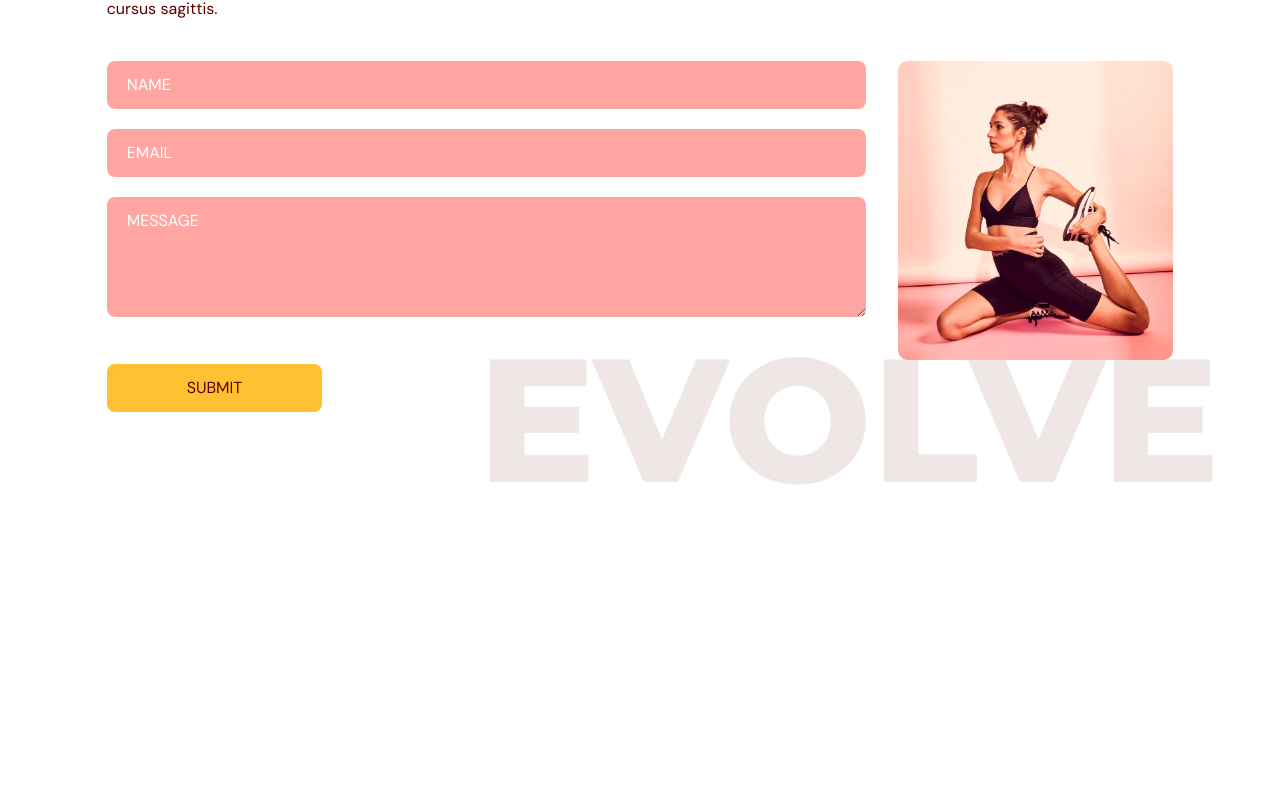
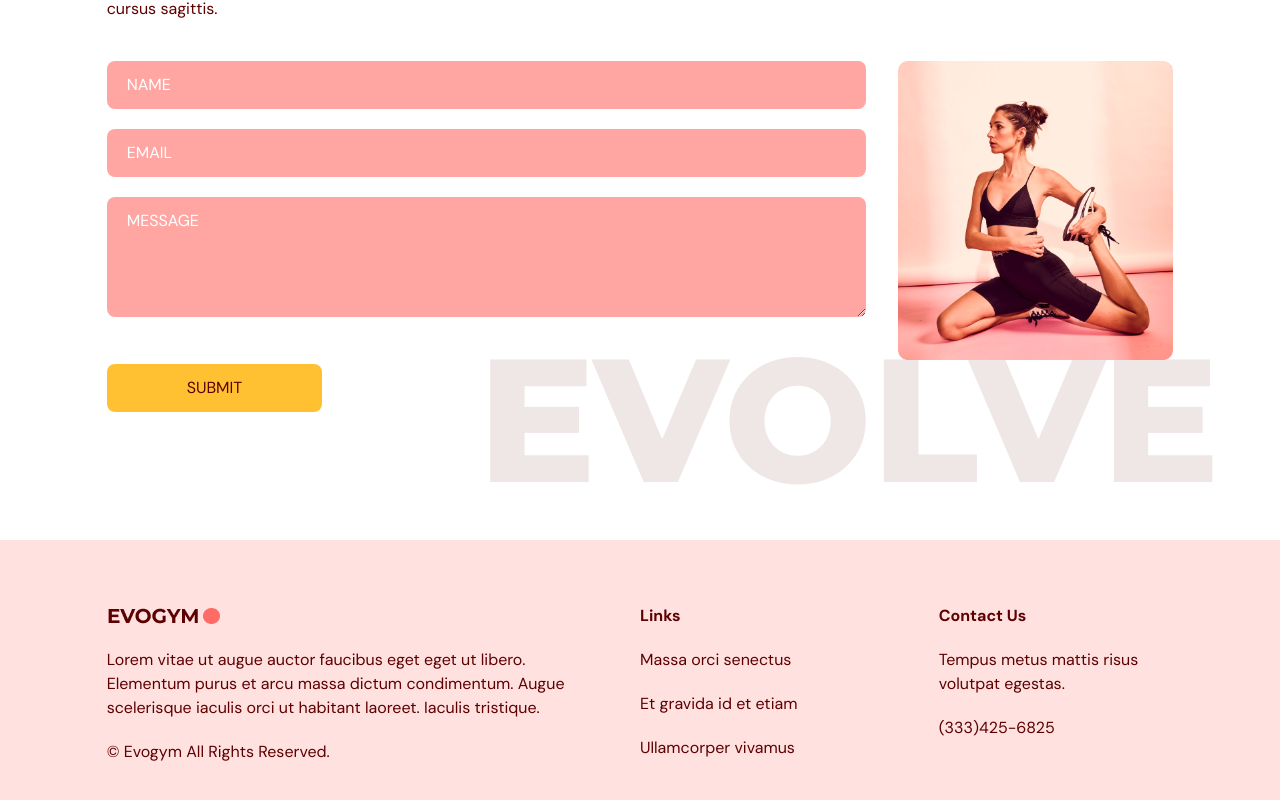
Before and after one commit to artemmovich/evogym, a React (Vite) app: page / in a window 1280 px wide. Shown: the part 3193-3993 px from the top of the page. Before the commit the page ends 3733 px from the top, so only its background shows below. Built offline with nearby package versions, Linux system fonts and the light colour scheme.

Commit message:
Footer created

```diff
--- a/src/App.tsx
+++ b/src/App.tsx
@@ -1,4 +1,4 @@
-import Navbar from "@/scenes/navbar"
+import Navbar from "./scenes/navbar"
 import Home from "@/scenes/home"
 
 import { useEffect, useState } from "react"
@@ -6,6 +6,7 @@
 import Benefits from "@/scenes/benefits"
 import OurClasses from "@/scenes/ourClasses"
 import ContactUs from "@/scenes/contactUs"
+import Footer from "@/scenes/footer"
 
 function App() {
   const [selectedPage, setSelectedPage] = useState<SelectedPage>(SelectedPage.Home)
@@ -34,6 +35,7 @@
       <Benefits setSelectedPage={setSelectedPage} />
       <OurClasses setSelectedPage={setSelectedPage} />
       <ContactUs setSelectedPage={setSelectedPage} />
+      <Footer />
     </div>
 
   )
--- /dev/null
+++ b/src/scenes/footer/index.tsx
@@ -0,0 +1,31 @@
+import Logo from "@/assets/Logo.png"
+
+
+const Footer = () => {
+  return (
+    <footer className="bg-primary-100 py-16">
+      <div className=" mx-auto w-5/6 gap-16 md:flex ">
+        <div className="mt-16 basis-1/2 md:mt-0">
+          <img src={Logo} alt="logo" />
+          <p className="my-5">
+            Lorem vitae ut augue auctor faucibus eget eget ut libero. Elementum
+            purus et arcu massa dictum condimentum. Augue scelerisque iaculis
+            orci ut habitant laoreet. Iaculis tristique.
+          </p> <p>© Evogym All Rights Reserved.</p></div>
+        <div className="mt-16 basis-1/4 md:mt-0">
+          <h4 className="font-bold">Links</h4>
+          <p className="my-5">Massa orci senectus</p>
+          <p className="my-5">Et gravida id et etiam</p>
+          <p>Ullamcorper vivamus</p>
+
+        </div>
+        <div className="mt-16 basis-1/4 md:mt-0">
+          <h4 className="font-bold">Contact Us</h4>
+          <p className="my-5">Tempus metus mattis risus volutpat egestas.</p>
+          <p>(333)425-6825</p></div>
+      </div>
+    </footer>
+  )
+}
+
+export default Footer
```
